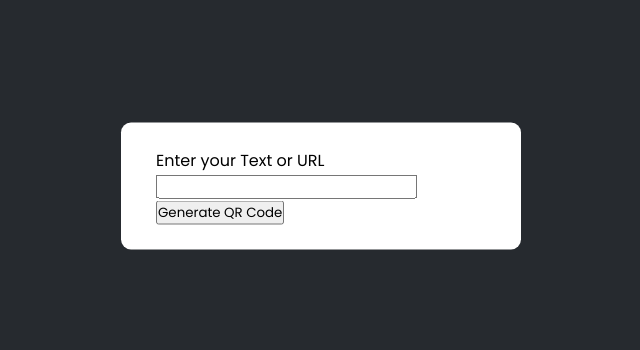
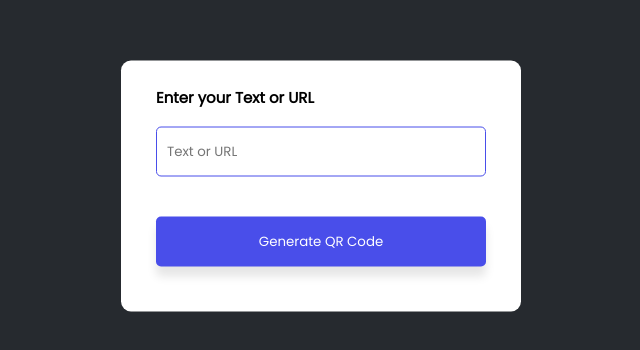
Before and after one commit to itssoumodip/JsProject-QR-Code-Generator, a plain HTML site: page index.html in a window 1280 px wide. Shown: the part 214-564 px from the top of the page, without its empty margins (319-959 px from the left). Drawn offline with Linux system fonts and the light colour scheme.

Commit message:
updating html and css file

```diff
--- a/index.html
+++ b/index.html
@@ -10,8 +10,9 @@
 <body>
     <div class="container">
         <p>Enter your Text or URL</p>
-        <input type="text" placeholder="">
+        <input type="text" placeholder="Text or URL">
         <button>Generate QR Code</button>
     </div>
+    <script src="script.js"></script>
 </body>
 </html>
--- a/style.css
+++ b/style.css
@@ -17,3 +17,30 @@ body {
     border-radius: 10px;
     padding: 25px 35px;
 }
+.container p {
+    font-weight: 600;
+    font-size: 15px;
+    margin-bottom: 8px;
+}
+.container input {
+    width: 100%;
+    height: 50px;
+    border: 1px solid #494eea;
+    outline: 0;
+    padding: 10px;
+    margin: 10px 0 20px;
+    border-radius: 5px;
+}
+.container button {
+    width: 100%;
+    height: 50px;
+    background-color: #494eea;
+    color: #fff;
+    border: 0;
+    outline: 0;
+    border-radius: 5px;
+    box-shadow: 0 10px 10px rgba(0, 0, 0, 0.1);
+    cursor: pointer;
+    margin: 20px 0;
+    font-weight: 500;
+}
```
